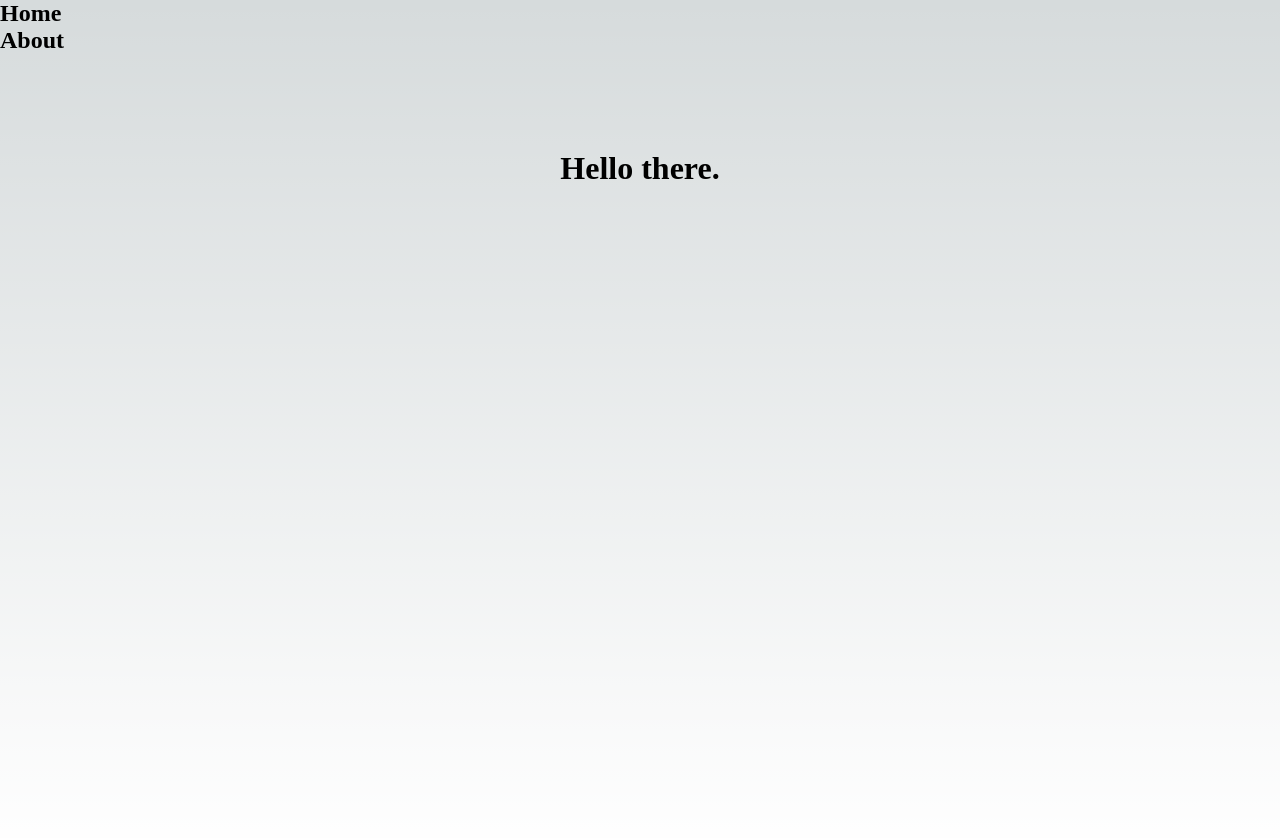
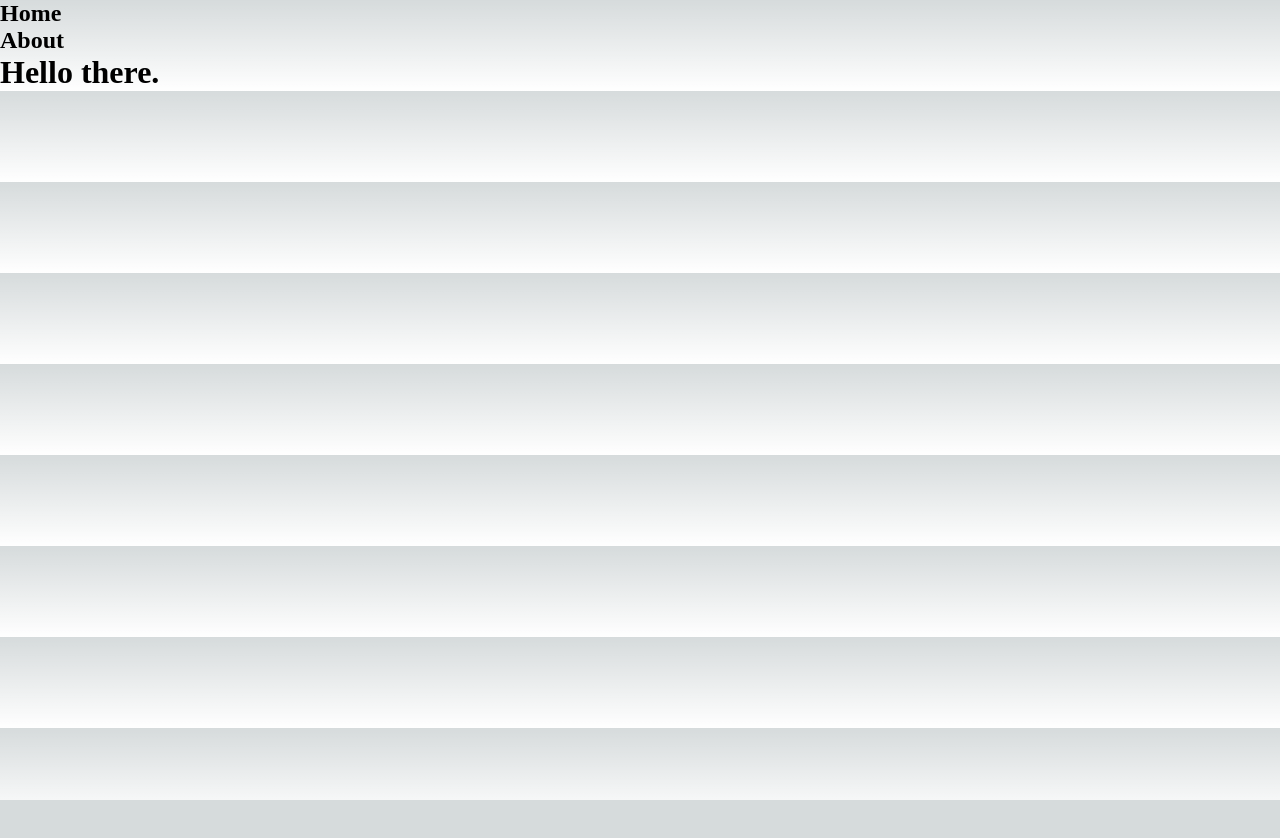
Before and after one commit to KisLorand/projects_pet, a Next.js app in the folder NextJs/ccnext01/: page / in a window 1280 px wide. Shown: the top 838 px of the page. After the commit the page ends 800 px from the top, so only its background shows below. Built offline with nearby package versions, Linux system fonts and the light colour scheme.

Commit message:
remove css styles temporarily

```diff
--- a/NextJs/ccnext01/app/page.tsx
+++ b/NextJs/ccnext01/app/page.tsx
@@ -6,8 +6,8 @@ const inter = Inter({ subsets: ['latin'] })
 
 export default function Home() {
   return (
-    <main className={styles.main}>
-      {/* <div className={styles.description}>
+    <main>  {/* className={styles.main}>
+     <div className={styles.description}>
         <p>
           Get started by editing&nbsp;
           <code className={styles.code}>app/page.tsx</code>
```
